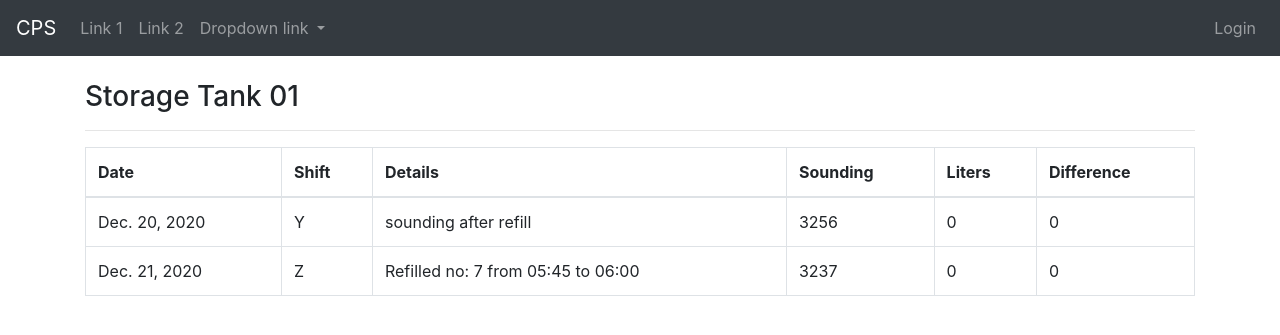
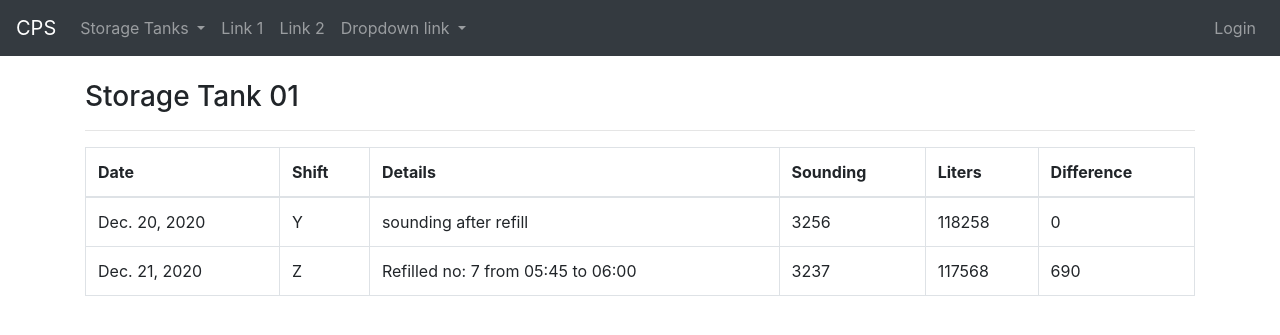
Before and after one commit to noorxbyte/cps, a Django app: page /storagetank/1/ in a window 1280 px wide. Shown: the top 335 px of the page. Run offline with Django 3.2, Linux system fonts and the light colour scheme; data comes from the database, SQL or seed files in the repository; some libraries are stand-ins or nearby versions.

Commit message:
storage tank view done

```diff
--- a/cps/templates/_navbar.html
+++ b/cps/templates/_navbar.html
@@ -4,6 +4,16 @@
 
     <!-- Left Align -->
     <ul class="navbar-nav">
+      <!-- Dropdown -->
+      <li class="nav-item dropdown">
+        <a class="nav-link dropdown-toggle" href="#" id="navbardrop" data-toggle="dropdown">
+          Storage Tanks
+        </a>
+        <div class="dropdown-menu">
+          <a class="dropdown-item" href="{% url 'cps.storagetanks.view' 1 %}">Storage Tank 1</a>
+          <a class="dropdown-item" href="{% url 'cps.storagetanks.view' 2 %}">Storage Tank 2</a>
+        </div>
+      </li>
       <li class="nav-item">
         <a class="nav-link" href="#">Link 1</a>
       </li>
--- a/cps/templates/storagetank/view.html
+++ b/cps/templates/storagetank/view.html
@@ -28,8 +28,8 @@
                 <td>{{ record.shift }}</td>
                 <td>{{ record.details }}</td>
                 <td>{{ record.sounding }}</td>
-                <td>0</td>
-                <td>0</td>
+                <td>{{ record.liters }}</td>
+                <td>{{ record.diff }}</td>
             </tr>
         {% endfor %}
     </tbody>
```
